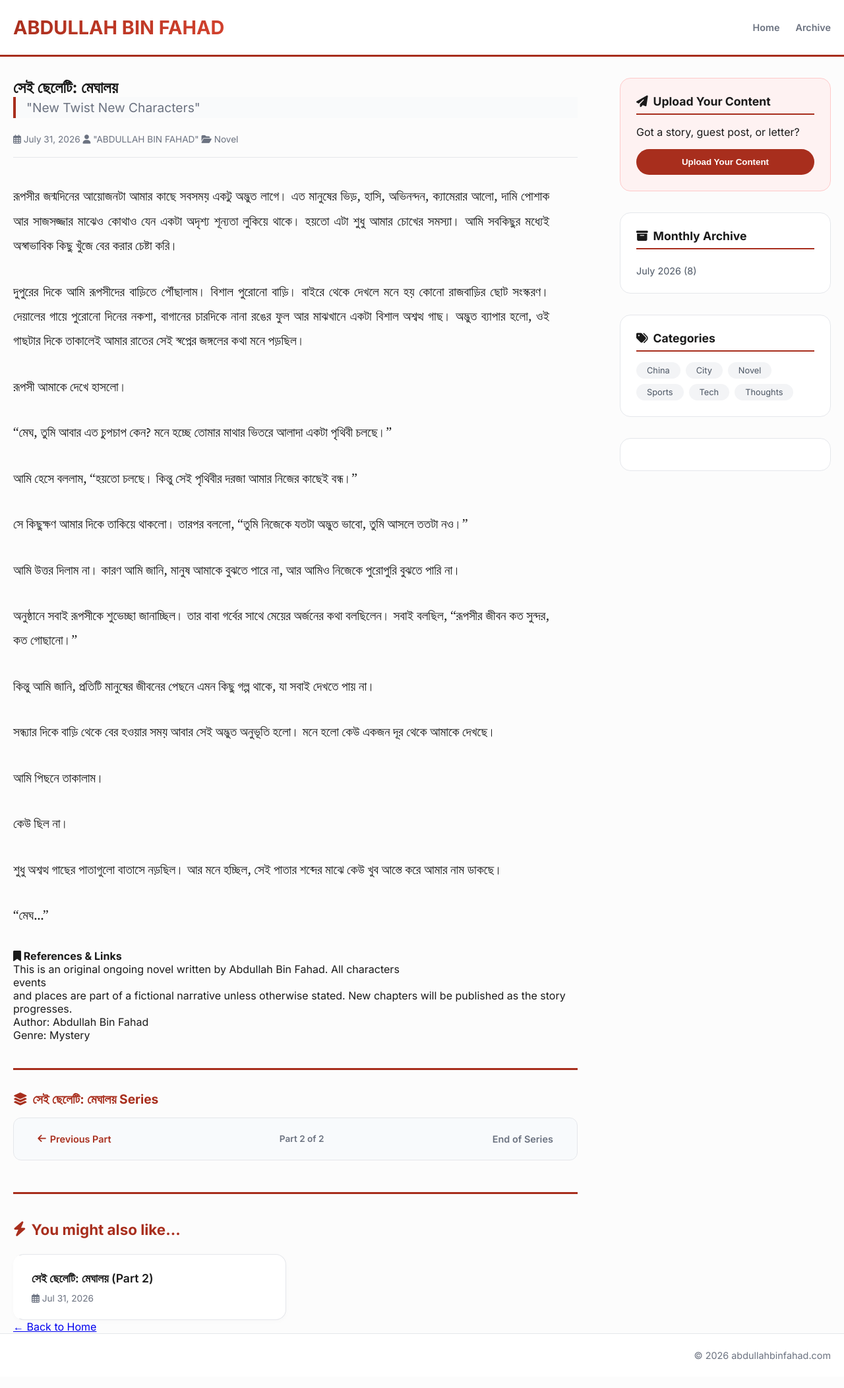
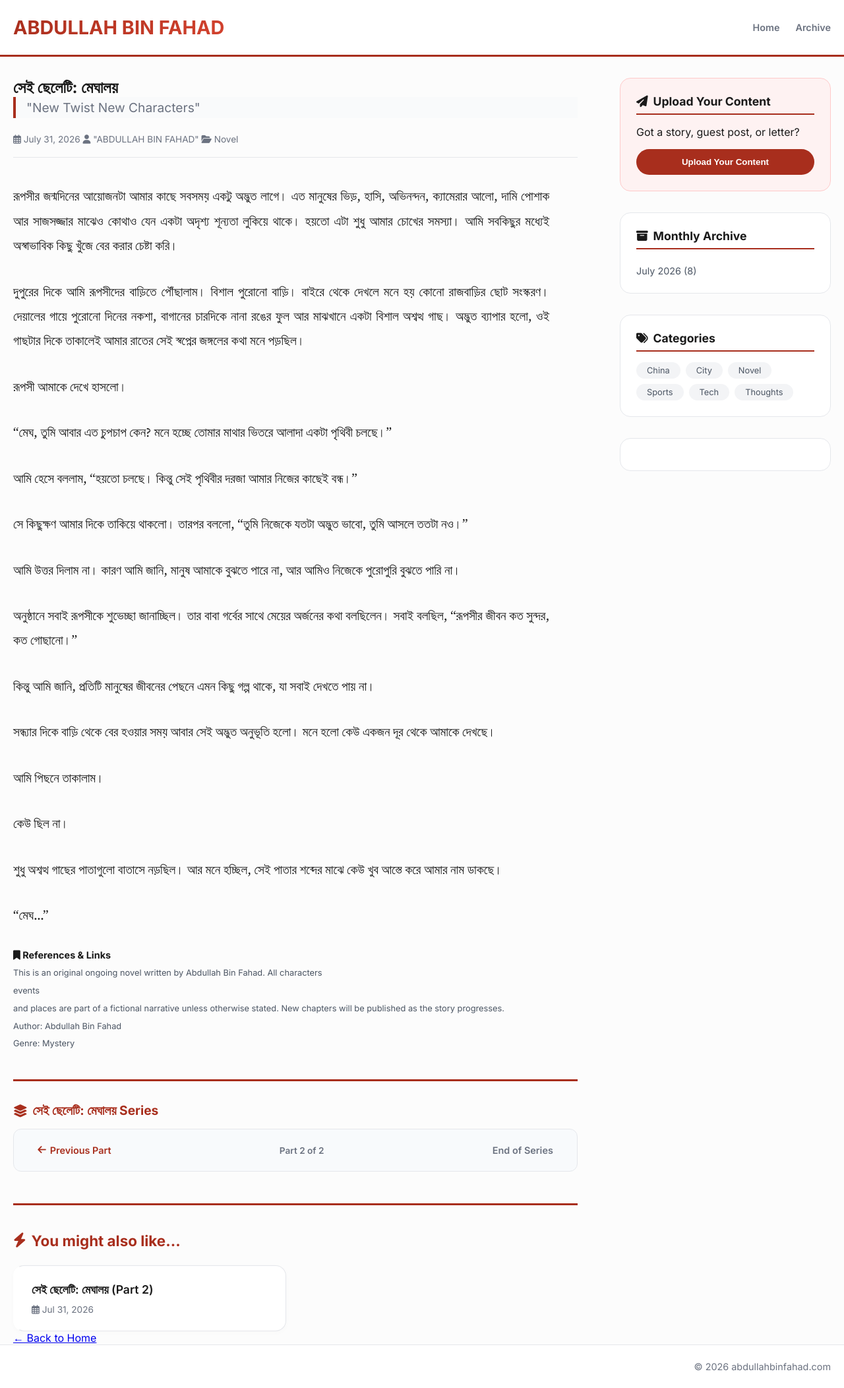
Before and after one commit to abdullahbinfahad/writings, a Jekyll site: the page built from _posts/2026-07-31-seicheletimeghaloy.md, in a window 1280 px wide. Shown: the whole page at 66% size. Built offline with Jekyll 4.4.1, drawn with Linux system fonts in a browser that asks for light colours.

Commit message:
Refactor post layout for improved styling and functionality
Updated layout to enhance styling for related posts and references, ensuring a more cohesive design. Adjusted image and video handling for consistent aspect ratios.

```diff
--- a/_layouts/post.html
+++ b/_layouts/post.html
@@ -10,11 +10,24 @@ layout: default
         width: 100%;
     }
 
-    /* FIX: Removes the dot and indent from the References section */
+    /* FIX: Removes the dot, indent, and styles the References section differently */
     .post-references ul {
         list-style: none !important;
         padding-left: 0 !important;
         margin: 0;
+    }
+    .post-references ul li {
+        font-family: var(--font-sans); /* Uses the clean sans-serif font */
+        font-size: 0.8rem;            /* Significantly smaller than body text */
+        color: #4b5563;                /* A slightly muted gray for subtlety */
+        line-height: 1.6;
+        padding: 0.2rem 0;             /* Adds a tiny bit of breathing room between lines */
+    }
+    .post-references h4 {
+        font-size: 0.9rem;             /* Matches the smaller style for the header */
+        font-family: var(--font-sans);
+        color: #1a1a1a;
+        margin-bottom: 0.4rem;
     }
 
     /* Ensures the 16:9 wrapper works flawlessly for both images and videos */
```
